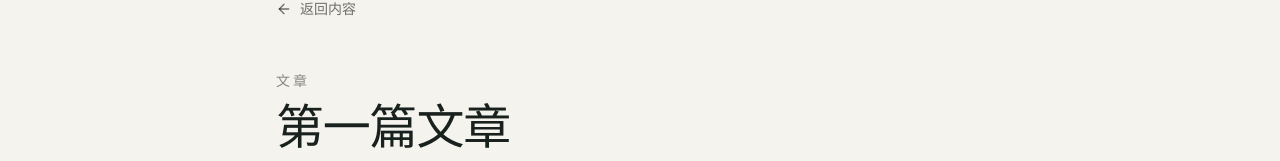
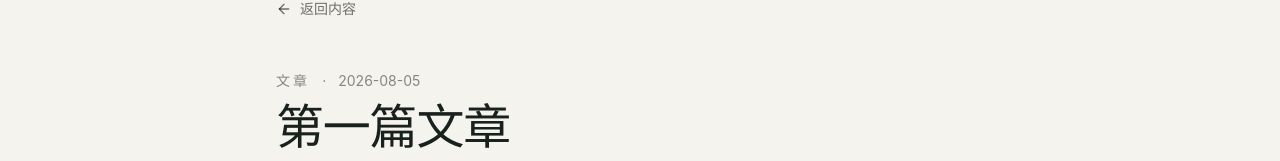
Before and after one commit to DHDSB/rain-portfolio, a React (Vite) app: page /content/article-1 in a window 1280 px wide. Shown: the part 142-303 px from the top of the page. Built offline with nearby package versions, Linux system fonts and the light colour scheme.

Commit message:
完善内容发布时间，让详情页具备基础内容信息

```diff
--- a/src/data/content.js
+++ b/src/data/content.js
@@ -9,6 +9,7 @@ export const contentItems = [
     id: "work-1",
     title: "第一个作品",
     category: "作品",
+    date: "2026-08-05",
     description:
       "这里可以展示你愿意公开分享的项目、设计、创作或其他成果。",
     tags: ["作品", "展示"],
@@ -18,6 +19,7 @@ export const contentItems = [
     id: "article-1",
     title: "第一篇文章",
     category: "文章",
+    date: "2026-08-05",
     description:
       "这里可以放文章摘要，内容主题和写作方向以后由你决定。",
     tags: ["文章", "思考"],
@@ -27,6 +29,7 @@ export const contentItems = [
     id: "note-1",
     title: "一条个人记录",
     category: "记录",
+    date: "2026-08-05",
     description:
       "这里可以记录学习、生活、灵感、阅读、旅行或其他内容。",
     tags: ["记录", "成长"],
--- a/src/pages/ContentDetailPage.jsx
+++ b/src/pages/ContentDetailPage.jsx
@@ -49,10 +49,13 @@ export default function ContentDetailPage() {
         <ArrowLeft className="mr-2 h-4 w-4" />
         {backText}
       </Link>
-
-      <p className="mt-12 text-sm uppercase tracking-[0.22em] text-black/45">
+      <div className="mt-12 flex flex-wrap items-center gap-3 text-sm text-black/45">
+      <span className="uppercase tracking-[0.22em]">
         {item.category}
-      </p>
+        </span>
+        <span aria-hidden="true">·</span>
+        <time dateTime={item.date}>{item.date}</time>
+        </div>
 
       <h1 className="mt-3 text-5xl font-semibold tracking-tight">
         {item.title}
```
